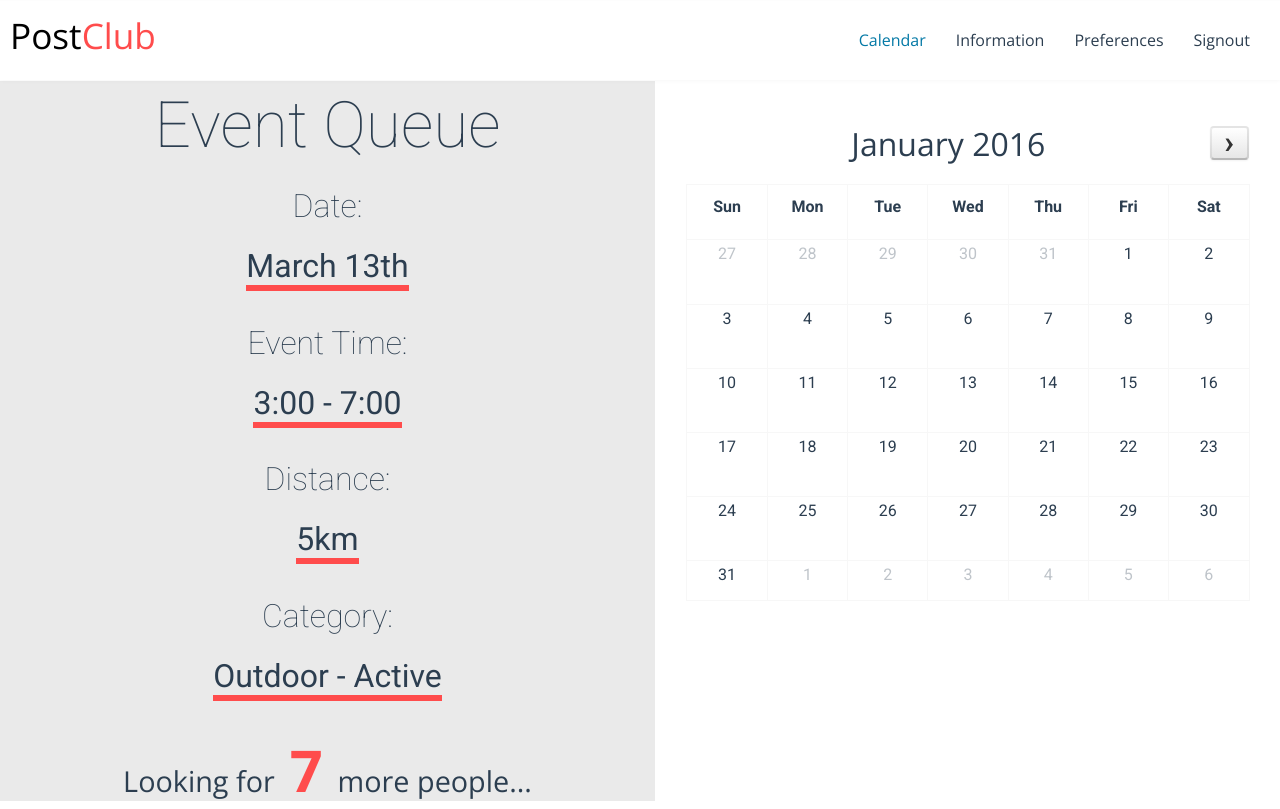
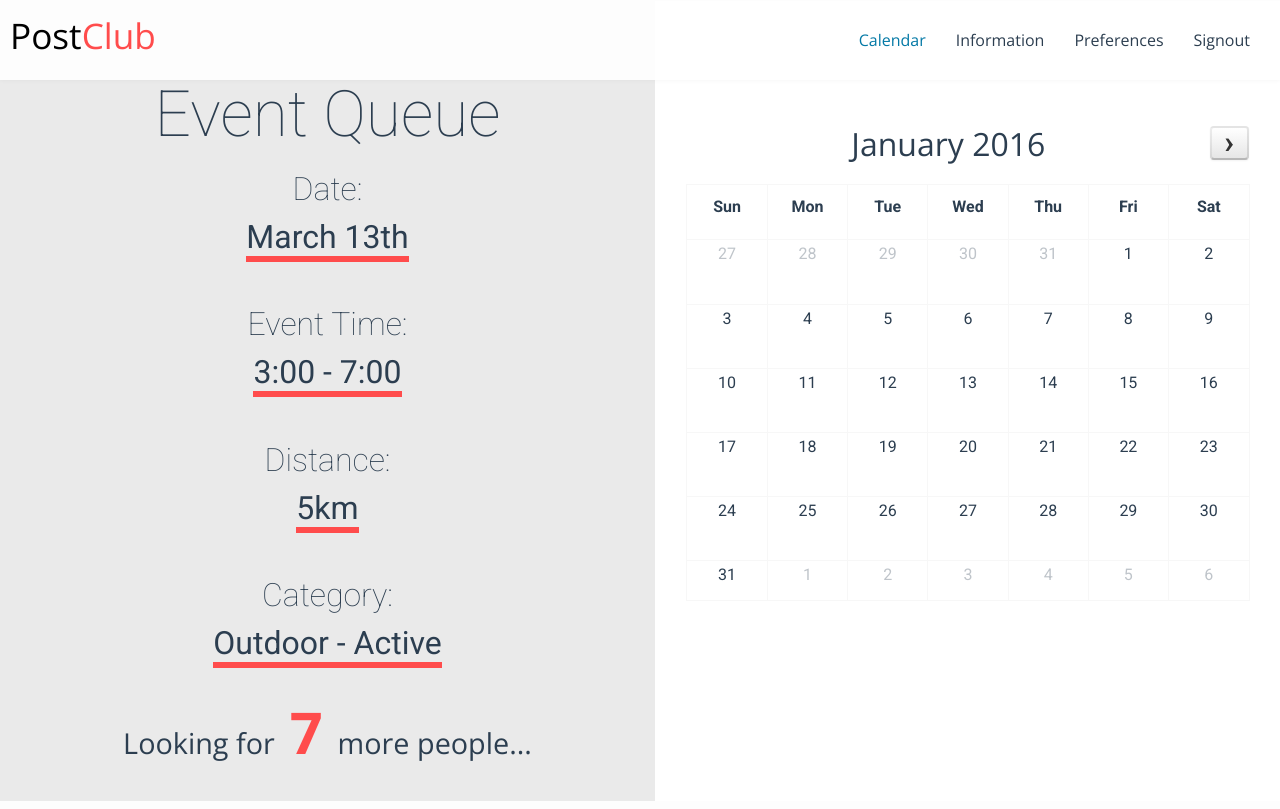
Before and after one commit to xlcaliburn/postclub, a PHP site: page /indexQueue.html in a window 1280 px wide. Run offline with PHP 8.4, Linux system fonts and the light colour scheme; lists and menus that the app fills with data are empty.

Commit message:
more vf changes

```diff
--- a/assets/css/style.css
+++ b/assets/css/style.css
@@ -623,13 +623,12 @@
 .lobby {
     background-color:#eaeaea;
     position: absolute;
-    margin-top: 80px;
     width: 100%;
-    height: 90vh;
+    height: 100vh;
 }
 .lobbyTitle {
     font-size:4em;
-    margin-top: 10px;
+    margin-top: 12%;
     font-family: "Roboto";
     text-align: center;
     font-weight: 100;
@@ -647,20 +646,20 @@
 .lobbyD1 {
     text-align: center;
     font-family: "Roboto";
-    line-height: 60px;
+    line-height: 150%;
     font-weight:100;
 }
 .lobbyD {
     text-align: center;
     font-family: "Roboto";
-    margin-top:2.5%;
-    line-height: 60px;
+    margin-top:6%;
+    line-height: 150%;
     font-weight:100;
 }
 .lobbyD1 span {
     text-align: center;
     font-family: "Roboto";
-    line-height: 60px;
+    line-height: 150%;
     font-weight: 400;
     border-bottom: 6px solid #ff4c4c;
 }
@@ -668,7 +667,7 @@
     text-align: center;
     font-family: "Roboto";
     margin-top:-20px;
-    line-height: 60px;
+    line-height: 150%;
     font-weight: 400;
      border-bottom: 6px solid #ff4c4c;
 }
```
